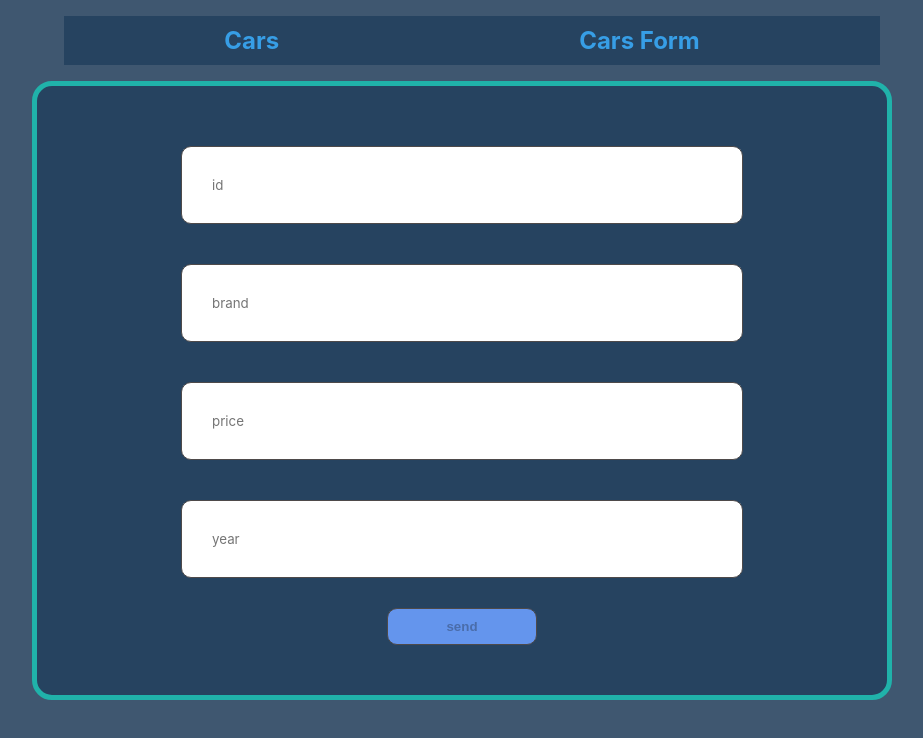
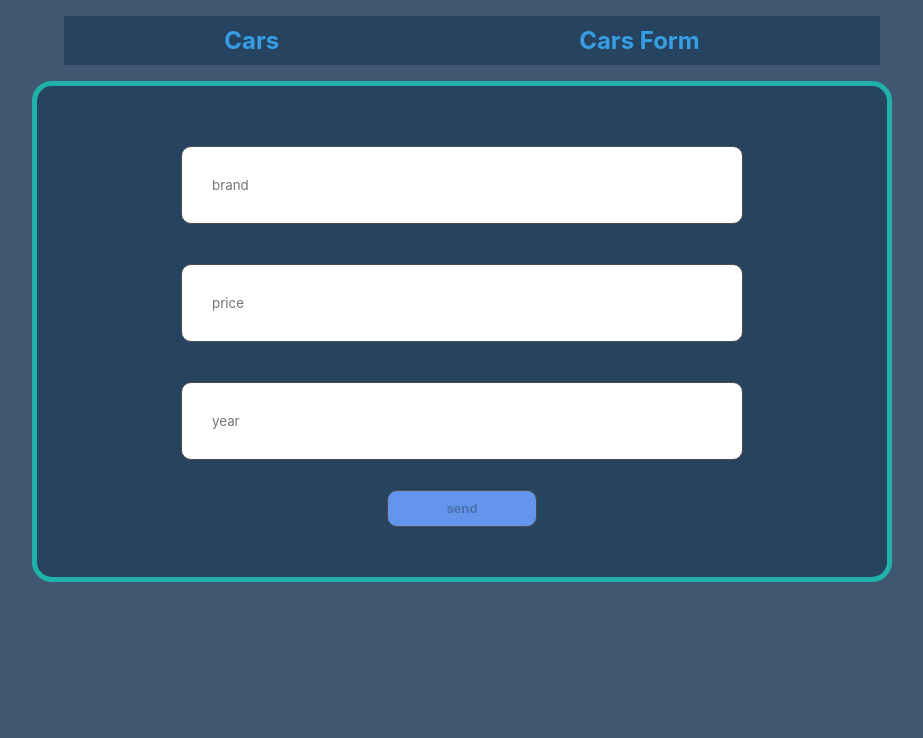
Before and after one commit to Nazar-Ferents/react, a React (Vite) app: page /carsForm in a window 1280 px wide. Shown: the top 738 px of the page, without its empty margins (178-1101 px from the left). Built offline with nearby package versions, Linux system fonts and the light colour scheme.

Commit message:
hw 5 #UYuu2f1 correct mistakes

```diff
--- a/src/components/FormComponents/CarsFormComponent/CarsFormComponent.tsx
+++ b/src/components/FormComponents/CarsFormComponent/CarsFormComponent.tsx
@@ -23,9 +23,7 @@ const CarsFormComponent = () => {
     return (
         <div>
             <form onSubmit={handleSubmit(customHandler)}>
-                <label>
-                    <input type="number" {...register("id")} placeholder={'id'}/>
-                </label>
+
                 <label>
                     <input type="text" {...register("brand")} placeholder={'brand'}/>
                     {errors.brand && <p>{errors.brand.message}</p>}
--- a/src/validators/CarsValidator.tsx
+++ b/src/validators/CarsValidator.tsx
@@ -2,7 +2,7 @@ import * as Joi from "joi";
 
 
 export const carsValidator = Joi.object({
-    id: Joi.number().required(),
+
     brand: Joi.string().required().pattern(/^[a-zA-Zа-яА-яёЁіІїЇєЄҐґ]{1,20}$/).messages({
         "string.pattern.base":"the brand must contain from 1 to 20 characters "
     }),
```
